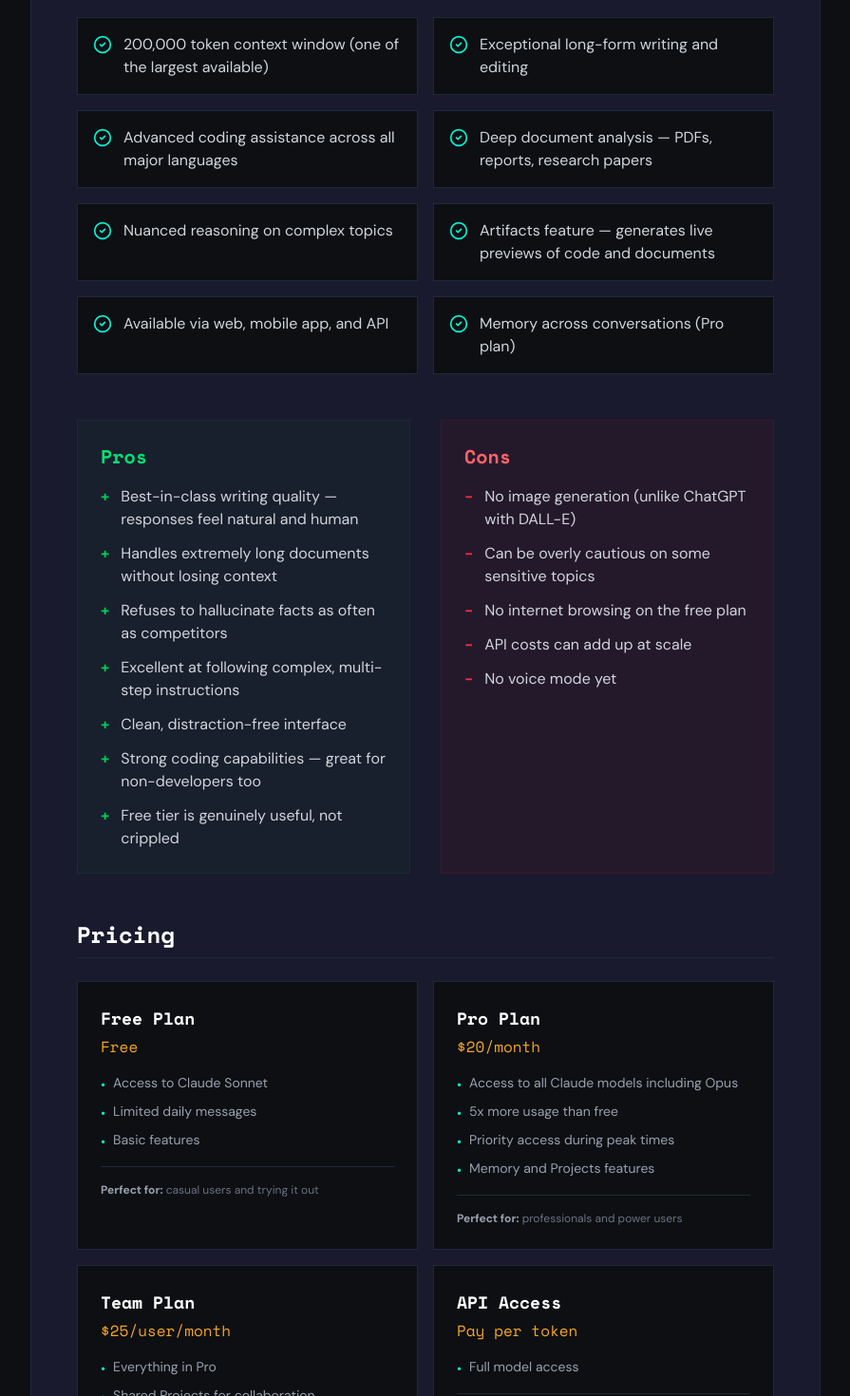
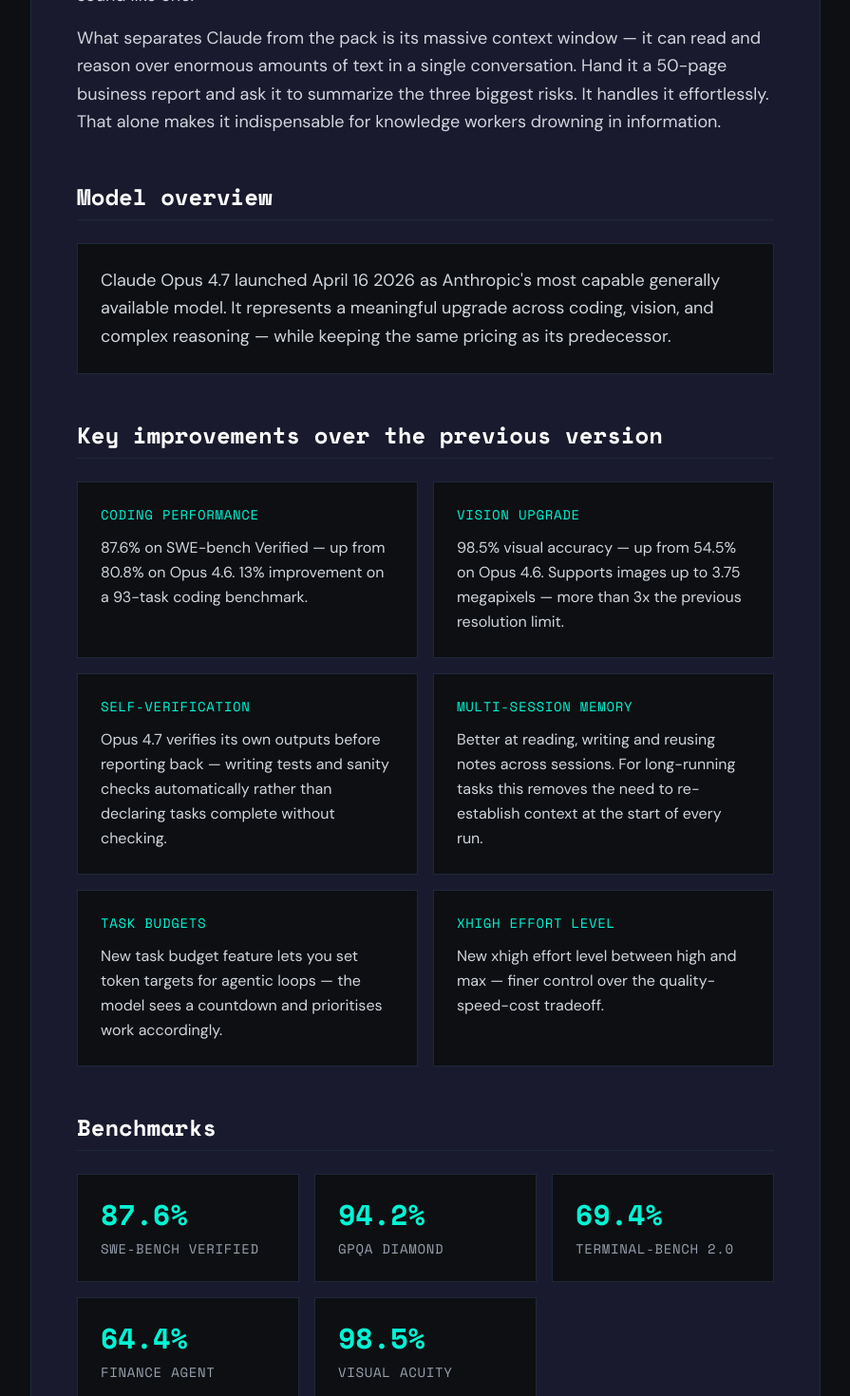
Before and after one commit to domskysolutions-collab/domskysolutions.com, a React (Vite) app: page /tools/claude in a window 1280 px wide. Shown: the part 1180-2650 px from the top of the page at 95% size, without its empty margins (192-1087 px from the left). Built offline with nearby package versions, Linux system fonts and the light colour scheme.

Commit message:
uptd 4.7

```diff
--- a/src/data/toolReviews.ts
+++ b/src/data/toolReviews.ts
@@ -5,21 +5,24 @@
     category: 'AI Assistant / Writing',
     rating: 4.9,
     externalLink: 'https://claude.ai',
-    tagline: 'The AI that actually understands nuance',
+    tagline: 'The most capable AI assistant available — and the one I use every single day.',
     heroDesc: [
       "Claude is Anthropic's flagship AI assistant, and in a crowded market full of chatbots, it manages to stand out for one simple reason — it feels genuinely intelligent. Built from the ground up with safety and helpfulness in mind, Claude excels at the kinds of tasks that make other AI tools stumble: long-form writing, complex reasoning, nuanced conversation, and coding.",
+      "As of April 2026, the headline model is <strong>Claude Opus 4.7</strong> — Anthropic’s most capable generally available model, with major upgrades in coding, vision, and complex reasoning while keeping the same Pro pricing as its predecessor.",
       "Whether you're a founder drafting investor updates, a marketer writing campaign copy, or a developer debugging a tricky piece of code, Claude adapts to your style and delivers results that actually sound like a human wrote them — not a robot trying to sound like one.",
       "What separates Claude from the pack is its massive context window — it can read and reason over enormous amounts of text in a single conversation. Hand it a 50-page business report and ask it to summarize the three biggest risks. It handles it effortlessly. That alone makes it indispensable for knowledge workers drowning in information."
     ],
     features: [
-      "200,000 token context window (one of the largest available)",
-      "Exceptional long-form writing and editing",
-      "Advanced coding assistance across all major languages",
-      "Deep document analysis — PDFs, reports, research papers",
-      "Nuanced reasoning on complex topics",
-      "Artifacts feature — generates live previews of code and documents",
-      "Available via web, mobile app, and API",
-      "Memory across conversations (Pro plan)"
+      "Claude Opus 4.7 — most capable generally available model",
+      "1 million token context window",
+      "128K max output tokens",
+      "High resolution vision — 3.75MP (3.3x better than previous)",
+      "Adaptive thinking and reasoning",
+      "Exceptional coding — 87.6% SWE-bench Verified",
+      "Long-horizon agentic work",
+      "Multi-session memory",
+      "Available on Claude.ai, API, Amazon Bedrock, Google Vertex AI, Microsoft Foundry",
+      "Task budgets for agentic workflows"
     ],
     pros: [
       "Best-in-class writing quality — responses feel natural and human",
@@ -28,39 +31,54 @@
       "Excellent at following complex, multi-step instructions",
       "Clean, distraction-free interface",
       "Strong coding capabilities — great for non-developers too",
-      "Free tier is genuinely useful, not crippled"
+      "Free tier is genuinely useful, not crippled",
+      "Opus 4.7 verifies its own outputs",
+      "3.3x better vision capabilities",
+      "1 million token context window",
+      "Same price as previous version",
+      "Available across all major platforms"
     ],
     cons: [
       "No image generation (unlike ChatGPT with DALL-E)",
       "Can be overly cautious on some sensitive topics",
       "No internet browsing on the free plan",
       "API costs can add up at scale",
-      "No voice mode yet"
+      "No voice mode yet",
+      "New tokenizer may increase token usage by up to 35% for API users",
+      "Opus 4.7 requires Pro plan minimum ($20/month) — free tier uses Sonnet 4.6",
+      "More literal instruction following may require prompt updates for existing workflows",
+      "Claude Mythos Preview is more powerful but not publicly available"
     ],
     pricingCards: [
       {
-        name: "Free Plan",
+        name: "Free plan",
         price: "Free",
-        features: ["Access to Claude Sonnet", "Limited daily messages", "Basic features"],
-        perfectFor: "casual users and trying it out"
+        features: ["Claude.ai free tier", "Access to Sonnet 4.6", "Daily usage limits"],
+        perfectFor: "trying Claude for the first time"
       },
       {
-        name: "Pro Plan",
+        name: "Pro — $20/month",
         price: "$20/month",
-        features: ["Access to all Claude models including Opus", "5x more usage than free", "Priority access during peak times", "Memory and Projects features"],
-        perfectFor: "professionals and power users"
+        features: ["Access to Claude Opus 4.7", "Higher usage limits", "Priority access during high demand"],
+        perfectFor: "daily professional use"
       },
       {
-        name: "Team Plan",
-        price: "$25/user/month",
-        features: ["Everything in Pro", "Shared Projects for collaboration", "Admin controls"],
-        perfectFor: "small teams and agencies"
+        name: "Max — $100–200/month",
+        price: "$100–200/month",
+        features: ["Higher usage limits", "Best for long sessions and heavy workloads"],
+        perfectFor: "power users and teams"
       },
       {
-        name: "API Access",
-        price: "Pay per token",
-        features: ["Full model access"],
-        perfectFor: "developers building AI-powered products"
+        name: "Team — $25/seat/month",
+        price: "$25/seat/month",
+        features: ["Everything in Pro", "Team collaboration features", "Admin controls"],
+        perfectFor: "small teams"
+      },
+      {
+        name: "Enterprise",
+        price: "Custom pricing",
+        features: ["SSO and security features", "Custom usage limits", "Priority support"],
+        perfectFor: "large organisations"
       }
     ],
     bestFor: [
@@ -69,7 +87,7 @@
     ],
     verdict: "Claude by Anthropic is the AI assistant we recommend to almost everyone starting out with AI tools. The free plan is good enough to get real work done, the Pro plan at $20/month is one of the best value subscriptions in the AI space, and the quality of output consistently beats the competition on writing and reasoning tasks.\n\nIf you only try one AI tool this year, make it Claude.",
     bestForTags: "Writing, Research, Coding, Document Analysis",
-    pricingSummary: "Free — $25/user/month",
+    pricingSummary: "Free — Custom pricing",
     ctaPrimary: "Try Claude Free →"
   },
   'perplexity': {
--- a/src/pages/tools/ToolPage.tsx
+++ b/src/pages/tools/ToolPage.tsx
@@ -37,12 +37,25 @@
               <span className="px-3 py-1 bg-gray-800 text-gray-300 text-xs font-mono uppercase tracking-wider">
                 {tool.category}
               </span>
+              {id === 'claude' && (
+                <span className="px-3 py-1 bg-brand-cyan/10 text-brand-cyan text-xs font-mono uppercase tracking-wider border border-brand-cyan/30">
+                  UPDATED APRIL 2026
+                </span>
+              )}
               <div className="flex items-center gap-1 text-brand-amber text-sm font-mono">
                 <Star size={16} fill="currentColor" /> {tool.rating}
               </div>
             </div>
-            <h1 className="text-4xl md:text-5xl font-bold font-mono mb-2">{tool.name}</h1>
+            <h1 className="text-4xl md:text-5xl font-bold font-mono mb-2">
+              {id === 'claude' ? 'Claude by Anthropic Review 2026' : tool.name}
+            </h1>
+            {id === 'claude' ? (
+              <p className="text-xl text-brand-cyan font-mono mb-2">Claude Opus 4.7 — The Most Capable AI Assistant Available</p>
+            ) : null}
             {tool.tagline && <p className="text-xl text-brand-cyan font-mono mb-4">"{tool.tagline}"</p>}
+            {id === 'claude' && (
+              <div className="text-sm text-gray-500 font-mono">Last updated: April 2026</div>
+            )}
           </div>
           <a href={tool.externalLink} target="_blank" rel="noopener noreferrer" className="bg-brand-cyan text-brand-bg px-6 py-3 font-bold hover:bg-teal-400 transition-all glow-cyan flex items-center justify-center gap-2 whitespace-nowrap">
             {tool.ctaPrimary || "Visit Website"} <ExternalLink size={18} />
@@ -66,6 +79,82 @@
         <div className="prose prose-invert max-w-none mb-12">
           {tool.heroDesc.map((p: string, i: number) => <p key={i} className="text-gray-300 text-lg leading-relaxed mb-4">{p}</p>)}
         </div>
+
+        {id === 'claude' && (
+          <>
+            <div className="mb-12">
+              <h3 className="text-2xl font-bold font-mono mb-6 text-white border-b border-gray-800 pb-2">Model overview</h3>
+              <div className="bg-brand-bg border border-gray-800 p-6">
+                <p className="text-gray-300 text-lg leading-relaxed">
+                  Claude Opus 4.7 launched April 16 2026 as Anthropic&apos;s most capable generally available model. It represents a
+                  meaningful upgrade across coding, vision, and complex reasoning — while keeping the same pricing as its
+                  predecessor.
+                </p>
+              </div>
+            </div>
+
+            <div className="mb-12">
+              <h3 className="text-2xl font-bold font-mono mb-6 text-white border-b border-gray-800 pb-2">Key improvements over the previous version</h3>
+              <div className="grid md:grid-cols-2 gap-4">
+                {[
+                  {
+                    title: 'Coding performance',
+                    text:
+                      '87.6% on SWE-bench Verified — up from 80.8% on Opus 4.6. 13% improvement on a 93-task coding benchmark.',
+                  },
+                  {
+                    title: 'Vision upgrade',
+                    text:
+                      '98.5% visual accuracy — up from 54.5% on Opus 4.6. Supports images up to 3.75 megapixels — more than 3x the previous resolution limit.',
+                  },
+                  {
+                    title: 'Self-verification',
+                    text:
+                      'Opus 4.7 verifies its own outputs before reporting back — writing tests and sanity checks automatically rather than declaring tasks complete without checking.',
+                  },
+                  {
+                    title: 'Multi-session memory',
+                    text:
+                      'Better at reading, writing and reusing notes across sessions. For long-running tasks this removes the need to re-establish context at the start of every run.',
+                  },
+                  {
+                    title: 'Task budgets',
+                    text:
+                      'New task budget feature lets you set token targets for agentic loops — the model sees a countdown and prioritises work accordingly.',
+                  },
+                  {
+                    title: 'xhigh effort level',
+                    text:
+                      'New xhigh effort level between high and max — finer control over the quality-speed-cost tradeoff.',
+                  },
+                ].map((card) => (
+                  <div key={card.title} className="bg-brand-bg border border-gray-800 p-6 hover:border-brand-cyan transition-colors">
+                    <div className="text-sm font-mono uppercase tracking-wider text-brand-cyan mb-3">{card.title}</div>
+                    <p className="text-gray-300 leading-relaxed">{card.text}</p>
+                  </div>
+                ))}
+              </div>
+            </div>
+
+            <div className="mb-12">
+              <h3 className="text-2xl font-bold font-mono mb-6 text-white border-b border-gray-800 pb-2">Benchmarks</h3>
+              <div className="grid sm:grid-cols-2 lg:grid-cols-3 gap-4">
+                {[
+                  { label: 'SWE-bench Verified', value: '87.6%' },
+                  { label: 'GPQA Diamond', value: '94.2%' },
+                  { label: 'Terminal-Bench 2.0', value: '69.4%' },
+                  { label: 'Finance Agent', value: '64.4%' },
+                  { label: 'Visual Acuity', value: '98.5%' },
+                ].map((b) => (
+                  <div key={b.label} className="bg-brand-bg border border-gray-800 p-6">
+                    <div className="text-3xl font-bold font-mono text-brand-cyan mb-2">{b.value}</div>
+                    <div className="text-sm font-mono text-gray-400 uppercase tracking-wider">{b.label}</div>
+                  </div>
+                ))}
+              </div>
+            </div>
+          </>
+        )}
 
         <div className="mb-12">
           <h3 className="text-2xl font-bold font-mono mb-6 text-white border-b border-gray-800 pb-2">Key Features</h3>
```
Also changed, not shown: public/images/screenshots/claude-real-example.jpg (added).
